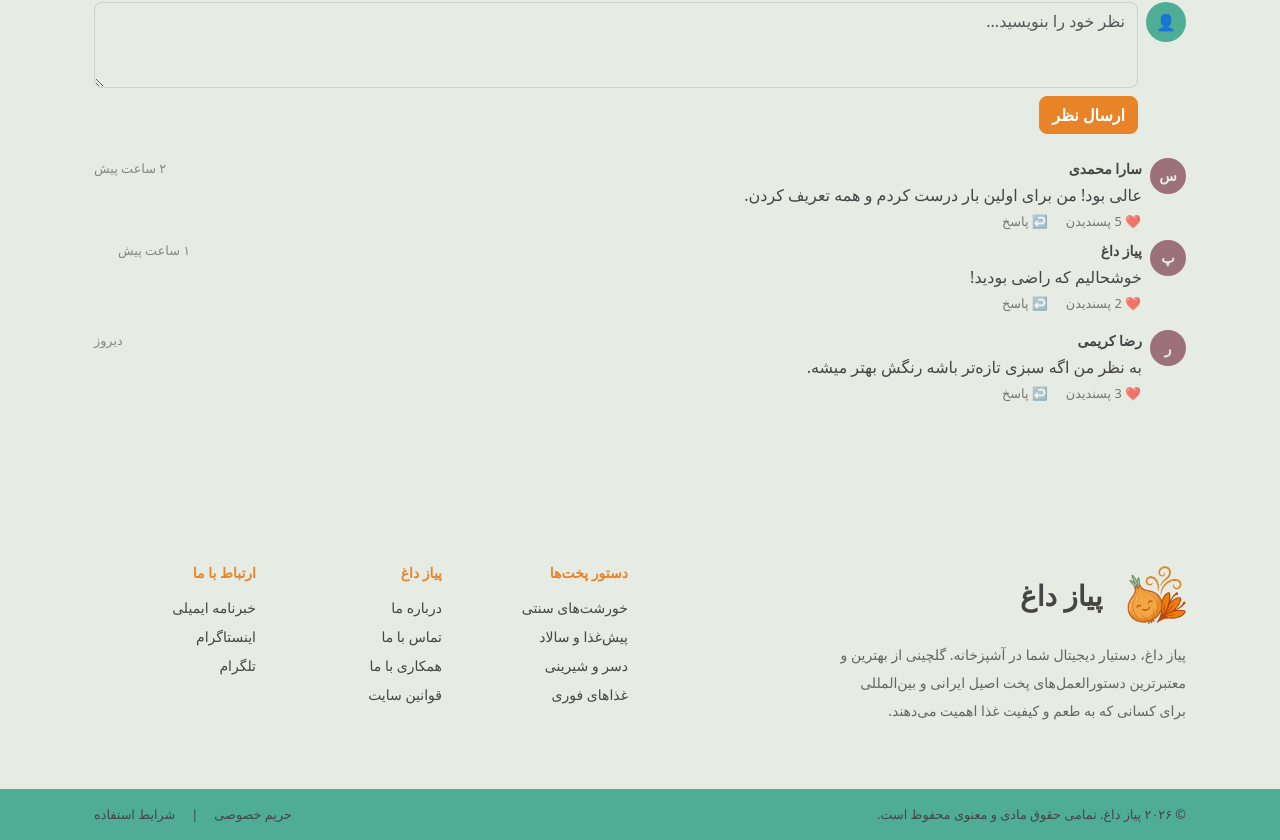
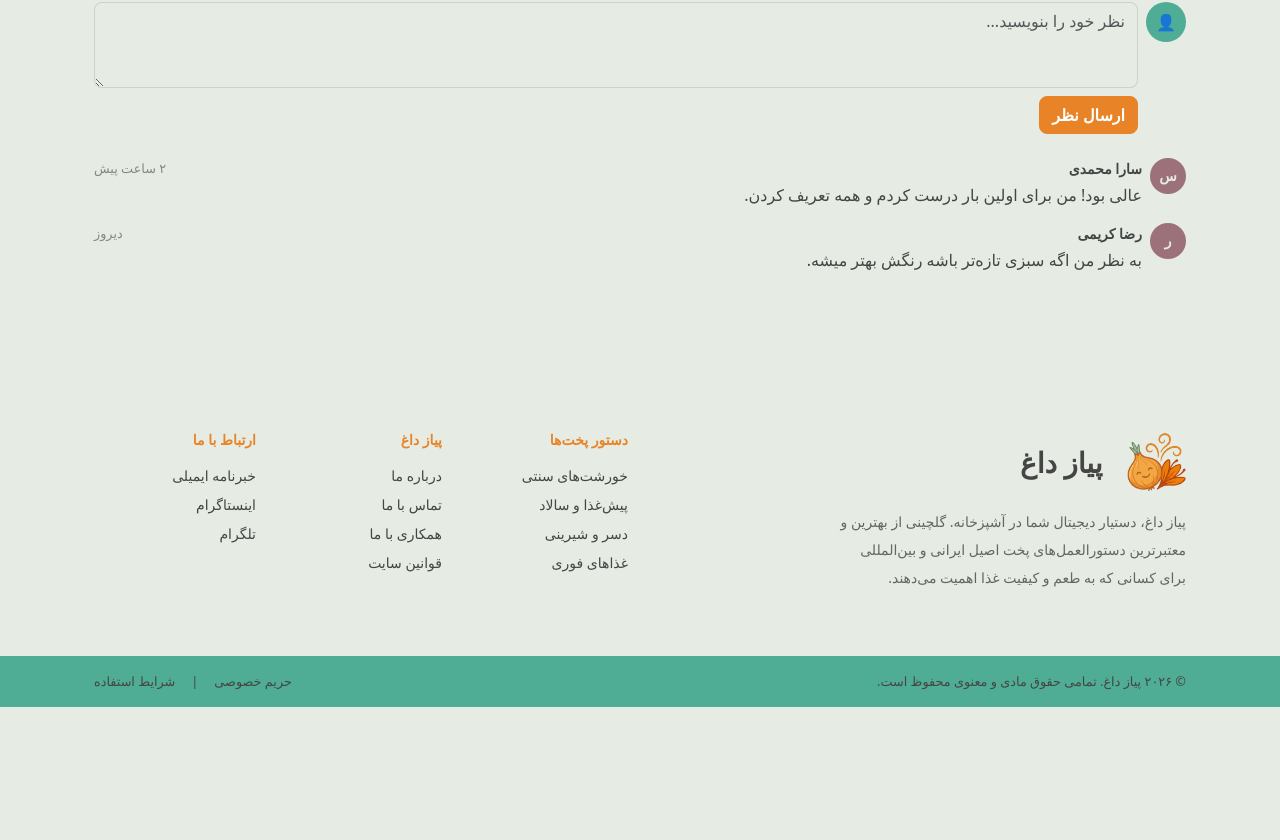
Before and after one commit to alihidson/PiazDagh, a React (Vite) app in the folder frontend/: page /recipe/1/ghormeh-sabzi in a window 1280 px wide. Shown: the part 2724-3564 px from the top of the page. After the commit the page ends 3431 px from the top, so only its background shows below. Built offline with nearby package versions, Linux system fonts and the light colour scheme.

Commit message:
fix: remove reply and likes from comments

```diff
--- a/frontend/src/components/recipe/CommentItem.jsx
+++ b/frontend/src/components/recipe/CommentItem.jsx
@@ -1,85 +1,38 @@
-import { useState } from 'react';
-
-const CommentItem = ({ comment, isReply = false }) => {
-  const [liked, setLiked] = useState(comment.liked || false);
-  const [likesCount, setLikesCount] = useState(comment.likes);
-  const [showReplyForm, setShowReplyForm] = useState(false);
-
-  const handleLike = () => {
-    if (liked) {
-      setLiked(false);
-      setLikesCount((prev) => prev - 1);
-    } else {
-      setLiked(true);
-      setLikesCount((prev) => prev + 1);
-    }
-  };
-
-  const userInitial = comment.user?.name?.charAt(0) || '؟';
+const CommentItem = ({ comment }) => {
+  const userInitial = comment.user?.name?.charAt(0) || "؟";
 
   return (
-    <div className={`${isReply ? 'me-4 mt-2' : 'mb-3'}`}>
+    <div className="mb-3">
       <div className="d-flex gap-2 align-items-start">
         {/* Avatar */}
         <div
           className="rounded-circle bg-plum d-flex align-items-center justify-content-center flex-shrink-0"
-          style={{ width: '36px', height: '36px', color: '#e6ebe3', fontWeight: 'bold', fontSize: '0.9rem' }}
+          style={{
+            width: "36px",
+            height: "36px",
+            color: "#e6ebe3",
+            fontWeight: "bold",
+            fontSize: "0.9rem",
+          }}
         >
           {userInitial}
         </div>
 
         <div className="flex-grow-1">
           <div className="d-flex justify-content-between align-items-center mb-1">
-            <span className="fw-bold text-charcoal small">{comment.user?.name}</span>
-            <span className="text-charcoal" style={{ opacity: 0.6, fontSize: '0.8rem' }}>
+            <span className="fw-bold text-charcoal small">
+              {comment.user?.name}
+            </span>
+            <span
+              className="text-charcoal"
+              style={{ opacity: 0.6, fontSize: "0.8rem" }}
+            >
               {comment.time}
             </span>
           </div>
-          <p className="text-charcoal mb-1 text-start">{comment.text}</p>
-
-          {/* Actions */}
-          <div className="d-flex gap-3 small">
-            <button
-              onClick={handleLike}
-              className={`btn btn-link p-0 text-decoration-none ${liked ? 'text-saffron' : 'text-charcoal'}`}
-              style={{ opacity: 0.7, fontSize: '0.8rem' }}
-            >
-              ❤️ {likesCount > 0 ? likesCount : ''} {liked ? 'پسندیده‌شده' : 'پسندیدن'}
-            </button>
-            <button
-              onClick={() => setShowReplyForm(!showReplyForm)}
-              className="btn btn-link p-0 text-decoration-none text-charcoal"
-              style={{ opacity: 0.7, fontSize: '0.8rem' }}
-            >
-              ↩️ پاسخ
-            </button>
-          </div>
-
-          {/* Reply Form (simplified – inline) */}
-          {showReplyForm && (
-            <div className="mt-2">
-              <textarea
-                className="form-control form-control-sm bg-canvas text-charcoal mb-1"
-                rows="2"
-                placeholder="پاسخ خود را بنویسید..."
-                style={{ borderColor: 'rgba(68,69,68,0.15)', resize: 'none' }}
-              />
-              <div className="text-start">
-                <button className="btn btn-sm btn-saffron">ارسال پاسخ</button>
-              </div>
-            </div>
-          )}
+          <p className="text-charcoal mb-0 text-start">{comment.text}</p>
         </div>
       </div>
-
-      {/* Nested replies */}
-      {comment.replies?.length > 0 && (
-        <div className="mt-2">
-          {comment.replies.map((reply) => (
-            <CommentItem key={reply.id} comment={reply} isReply={true} />
-          ))}
-        </div>
-      )}
     </div>
   );
 };
--- a/frontend/src/sample_data/recipeDetail.js
+++ b/frontend/src/sample_data/recipeDetail.js
@@ -79,33 +79,17 @@ const recipeDetails = {
       "می‌توانید برای جا افتادن خورش از کمی آرد استفاده کنید.",
     ],
     comments: [
-      // no nested comments for now
       {
         id: 101,
-        user: { name: 'سارا محمدی', avatar: null },   // avatar can be a URL or null
-        text: 'عالی بود! من برای اولین بار درست کردم و همه تعریف کردن.',
-        time: '۲ ساعت پیش',
-        likes: 5,
-        liked: false,
-        replies: [
-          {
-            id: 102,
-            user: { name: 'پیاز داغ', avatar: null, isAdmin: true },
-            text: 'خوشحالیم که راضی بودید!',
-            time: '۱ ساعت پیش',
-            likes: 2,
-            liked: false,
-          },
-        ],
+        user: { name: "سارا محمدی", avatar: null },
+        text: "عالی بود! من برای اولین بار درست کردم و همه تعریف کردن.",
+        time: "۲ ساعت پیش",
       },
       {
         id: 103,
-        user: { name: 'رضا کریمی', avatar: null },
-        text: 'به نظر من اگه سبزی تازه‌تر باشه رنگش بهتر میشه.',
-        time: 'دیروز',
-        likes: 3,
-        liked: false,
-        replies: [],
+        user: { name: "رضا کریمی", avatar: null },
+        text: "به نظر من اگه سبزی تازه‌تر باشه رنگش بهتر میشه.",
+        time: "دیروز",
       },
     ],
   },
```
Also changed, not shown: frontend/src/components/recipe/CommentSection.jsx (+4 -4 lines).
